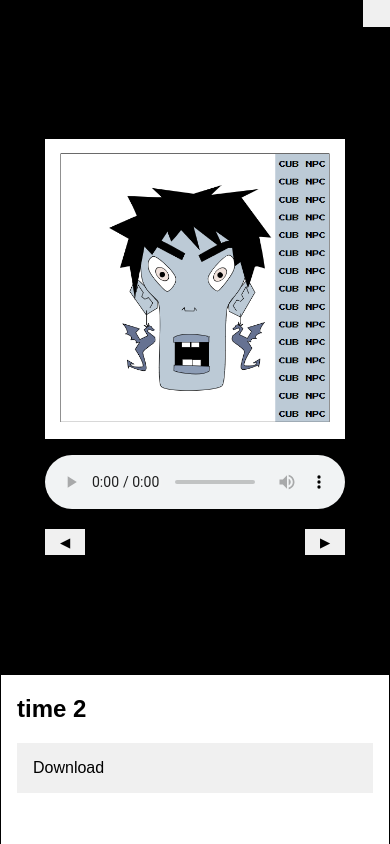
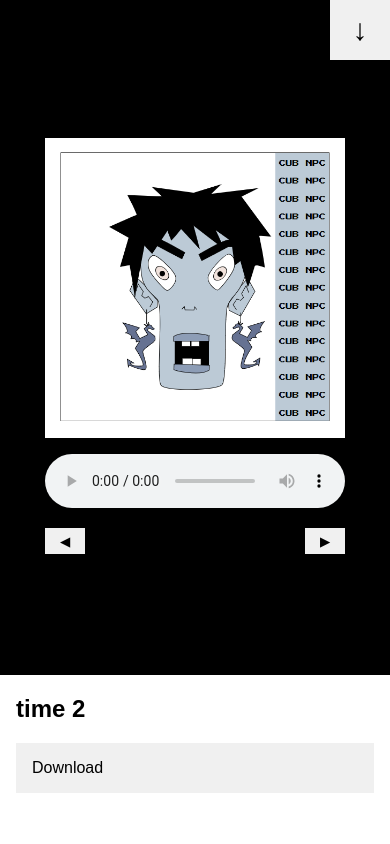
Before and after one commit to cub-mp3/degen_c, a website built with Parcel: page song-player.html in a window 390 px wide. Both pictures are taken after a click on the element 97 px from the left and 97 px from the top of the page. Built offline with nearby package versions, Linux system fonts and the light colour scheme.

Commit message:
phone update

```diff
--- a/song-player.html
+++ b/song-player.html
@@ -7,7 +7,10 @@
     <link rel="stylesheet" href="./src/song-player.css" />
   </head>
   <body>
-    <button class="toggle-audio-button button" onclick="toggleAudio()"></button>
+    <button class="toggle-audio-button button" onclick="toggleAudio()">
+      &#8595;
+    </button>
+
     <div class="audio-section">
       <div class="audio-controls-container">
         <div class="fx-container margin-small control-item">
--- a/src/song-player.css
+++ b/src/song-player.css
@@ -24,8 +24,6 @@ body {
   /* height: 100vh; */
   margin: 0;
   background-color: var(--color-grey);
-  background-color: red;
-
   font-size: 16px;
 }
 html {
@@ -75,10 +73,14 @@ a {
   flex-direction: column;
   justify-content: center;
   align-items: center;
-  border: var(--border-style);
+  border-bottom: var(--border-style);
   width: 100%;
   box-sizing: border-box;
   overflow: auto;
+}
+
+.toggle-audio-button {
+  display: none;
 }
 
 .songs-container {
@@ -95,9 +97,9 @@ a {
   background-color: var(--color-white);
   display: grid;
   grid-template-columns: 25% 50% 25%;
-  border: var(--border-style);
-  width: 80%;
-  min-width: 70rem;
+  border-bottom: var(--border-style);
+  width: 100%;
+  box-sizing: border-box;
 }
 
 .fx-container {
@@ -118,6 +120,7 @@ a {
   align-items: center;
   gap: var(--spacing-small);
   padding: var(--spacing-medium);
+
   border: none;
 }
 
@@ -303,8 +306,13 @@ a {
     border: none;
   }
   .toggle-audio-button {
-    display: block;
-    position: absolute;
+    position: fixed;
+    font-size: var(--font-size-large);
+    text-align: center;
+    line-height: 20px;
+    padding: 0;
+    height: var(--spacing-medium);
+    aspect-ratio: 1/1;
     top: 0;
     right: 0;
     z-index: 2;
@@ -351,6 +359,9 @@ a {
     width: 100%;
     height: 20vh;
     background-color: var(--color-white);
+    margin: 0;
+    border: none;
+    box-sizing: border-box;
   }
   .song-info-container p {
     display: none;
--- a/src/song-player.js
+++ b/src/song-player.js
@@ -86,15 +86,18 @@ const skipButton = document.querySelector(".skip-button");
 const prevButton = document.querySelector(".prev-button");
 const mainControls = document.querySelector(".main-controls");
 
+const sliderSection = document.querySelector(".slider-section");
+
 const slider = document.querySelector(".slider");
 
 const btnLeft = document.querySelector(".slider__btn--left");
 
 const btnRight = document.querySelector(".slider__btn--right");
+const audioToggle = document.querySelector(".toggle-audio-button");
 
 let songIndex;
 
-let playerDisplay;
+let playerDisplay = false;
 
 //play songs
 
@@ -104,8 +107,6 @@ function isPhoneSize() {
   // console.log(window.innerWidth);
   return window.innerWidth <= 480;
 }
-
-console.log(isPhoneSize());
 
 function setupSongs() {
   songItems = document.querySelectorAll(".song-item");
@@ -130,9 +131,9 @@ function setupSongs() {
     item.addEventListener("click", () => {
       playSong(i);
       if (isPhoneSize()) {
-        console.log("block");
         audioSection.style.display = "block";
-        playerDisplay = true;
+        console.log(playerDisplay);
+        toggleAudio();
       }
     });
   });
@@ -141,7 +142,6 @@ setupSongs();
 
 function playSong(index) {
   const song = songs[index];
-  console.log(song);
   // console.log(song);
   const songSrc = song.src;
   audioElement.src = songSrc;
@@ -149,6 +149,7 @@ function playSong(index) {
   audioElement.play();
   if (isPhoneSize()) {
     audioControls.style.display = "flex";
+    audioToggle.style.display = "block";
   } else {
     audioControls.style.display = "grid";
   }
@@ -189,7 +190,6 @@ function setupSlider() {
   if (!isPhoneSize()) {
     let curSlide = 0;
 
-    console.log("not phone size");
     const slides = document.querySelectorAll(".slide");
     const maxLength = slides.length;
 
@@ -199,7 +199,6 @@ function setupSlider() {
         curSlide = 0;
       } else {
         curSlide += 1;
-        console.log(curSlide);
       }
 
       slides.forEach(
@@ -365,7 +364,6 @@ resetFxButton.addEventListener("click", function () {
 });
 
 window.addEventListener("resize", () => {
-  console.log("resize");
   setupSongs();
 
   setupSlider();
@@ -373,19 +371,23 @@ window.addEventListener("resize", () => {
 
 //audio toggle button
 
-const audioToggle = document.querySelector(".audio-toggle-button");
-
 function toggleAudio() {
   if (playerDisplay) {
-    console.log("audio controls");
-    audioControls.style.display = "none";
-    audioSection.style.position = "relative";
+    console.log("grid");
+    audioControls.style.display = "none"; // Hide audio controls
+    audioSection.style.position = "relative"; // Reset position
+    audioToggle.style.transform = "rotate(180deg)"; // Rotate button
+    sliderSection.style.display = "block";
+
     playerDisplay = false;
-    console.log(playerDisplay);
   } else {
+    console.log("show song");
     playerDisplay = true;
-    console.log(playerDisplay);
-    audioControls.style.display = "flex";
+    audioControls.style.display = "flex"; // Show audio controls
+    audioSection.style.position = "absolute"; // Set to absolute
+    audioSection.style.display = "block"; // Ensure section is visible
+    audioToggle.style.transform = "rotate(0deg)"; // Reset rotation
+    sliderSection.style.display = "none";
   }
 }
 
```
